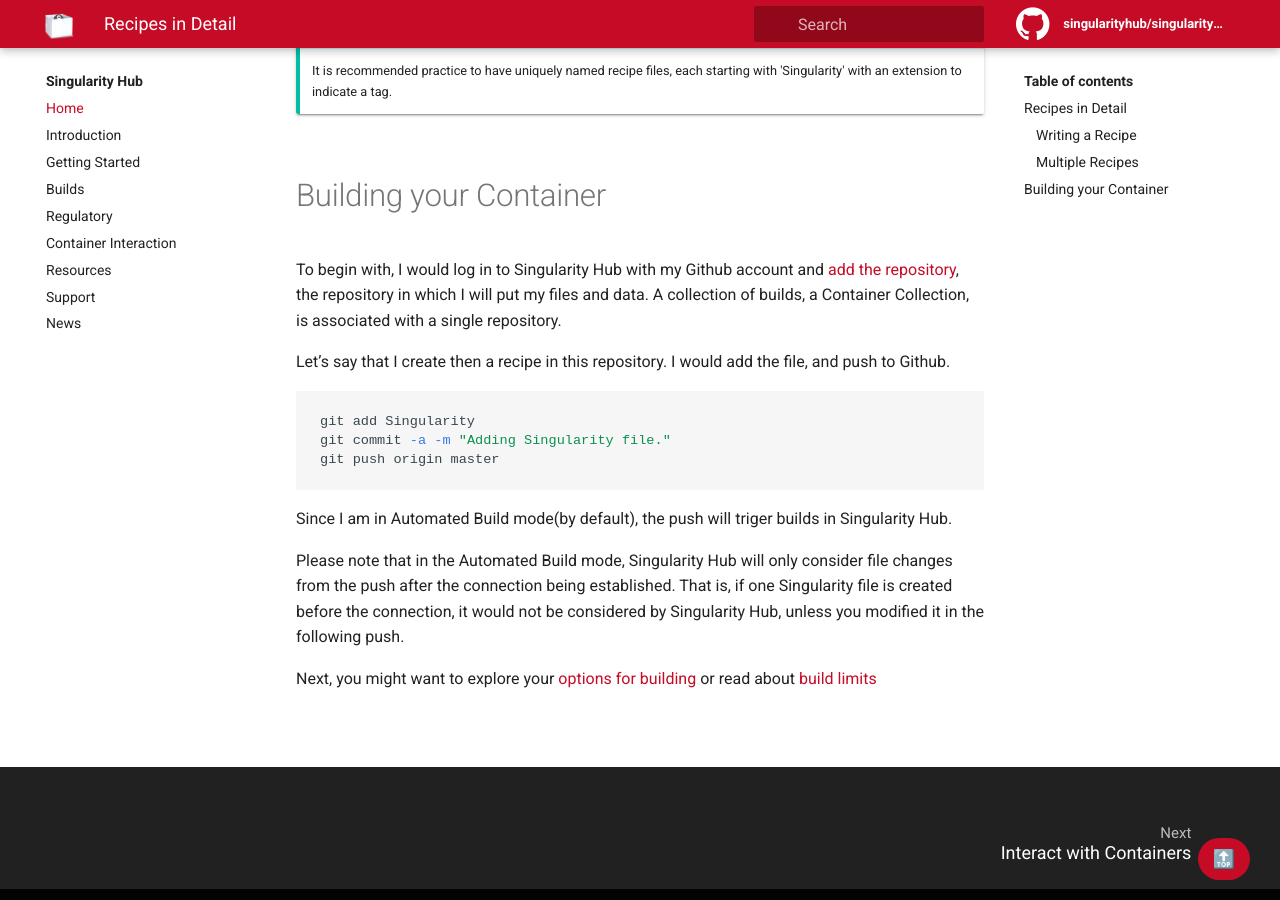
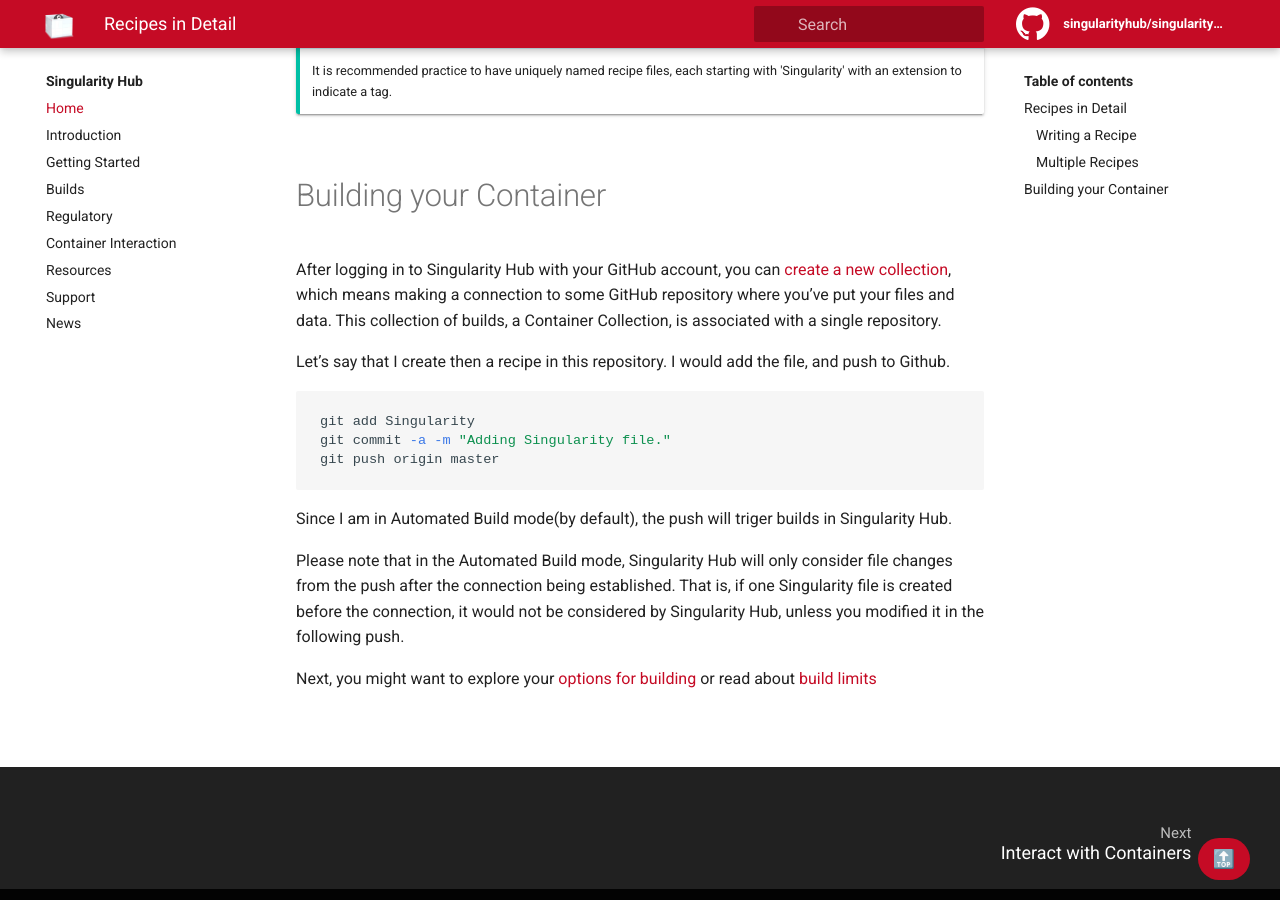
Before and after one commit to singularityhub/singularityhub-docs, a Jekyll site: the page built from _docs/getting-started/recipes.md, in a window 1280 px wide and 900 px high, scrolled down 1717 px. Built offline with Jekyll 4.4.1, drawn with Linux system fonts in a browser that asks for light colours.

Commit message:
Update _docs/getting-started/recipes.md

```diff
--- a/_docs/getting-started/recipes.md
+++ b/_docs/getting-started/recipes.md
@@ -65,7 +65,7 @@ Then two images will be built, `shub://vsoch/hello-world:latest` and `shub://vso
 
 # Building your Container
 
-To begin with, I would log in to Singularity Hub with my Github account and [add the repository](https://singularity-hub.org/collections/new), the repository in which I will put my files and data. A collection of builds, a Container Collection, is associated with a single repository.
+After logging in to Singularity Hub with your GitHub account, you can [create a new collection](https://singularity-hub.org/collections/new), which means making a connection to some GitHub repository where you've put your files and data. This collection of builds, a Container Collection, is associated with a single repository.
 
 Let's say that I create then a recipe in this repository. I would add the file, and push to Github.
 
```
